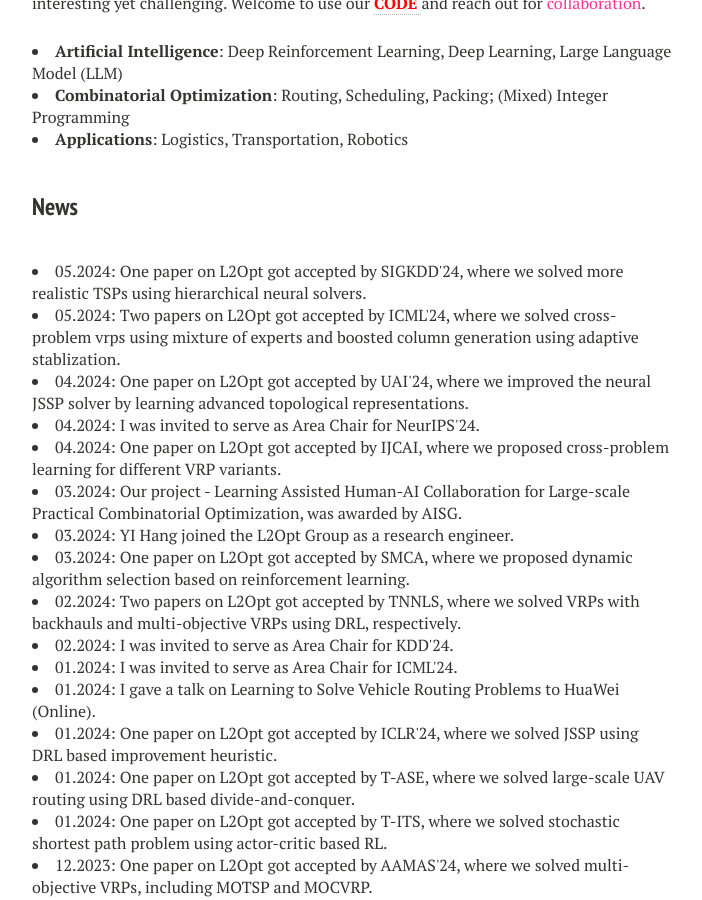
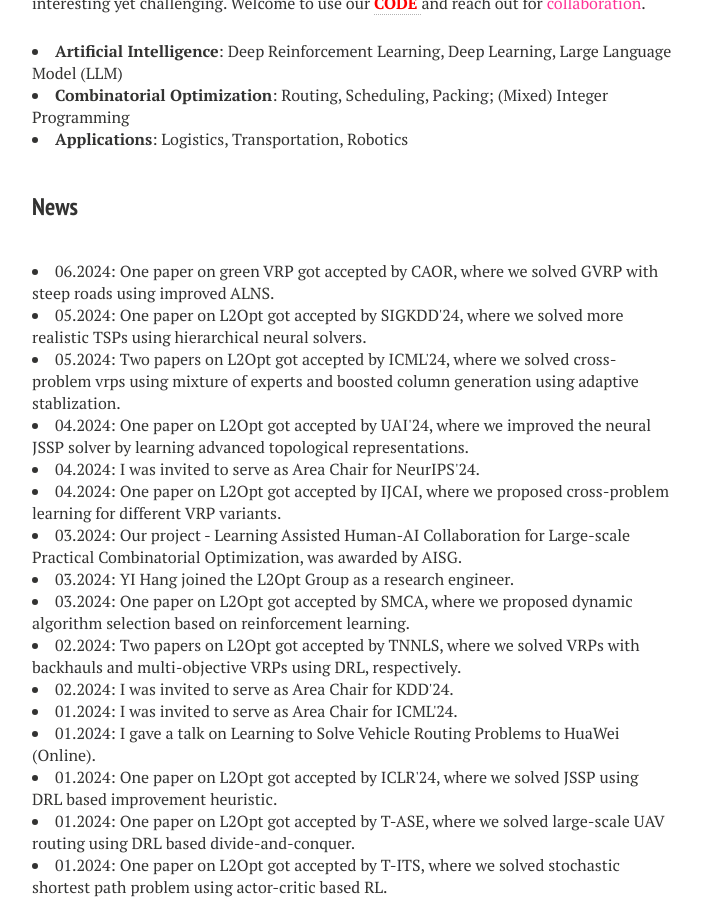
Before and after one commit to zhiguangcaosg/zhiguangcaosg.github.io, a Jekyll site: the page built from index.md, in a window 1280 px wide and 900 px high, scrolled down 812 px. Shown: the whole window, without its empty margins (288-990 px from the left). Built offline with Jekyll 4.4.1, drawn with Linux system fonts in a browser that asks for light colours; nearby versions of some CDN libraries.

Commit message:
Update index.md

```diff
--- a/index.md
+++ b/index.md
@@ -38,6 +38,10 @@ image: banner1.png
 </li>
 
 <h3 style="margin-bottom:-8px;padding-top:20px;">News</h3> <br>
+
+<li>
+06.2024:  One paper on green VRP got accepted by CAOR, where we solved GVRP with steep roads using improved ALNS.
+</li>
 
 <li>
 05.2024:  One paper on L2Opt got accepted by SIGKDD'24, where we solved more realistic TSPs using hierarchical neural solvers.
```
